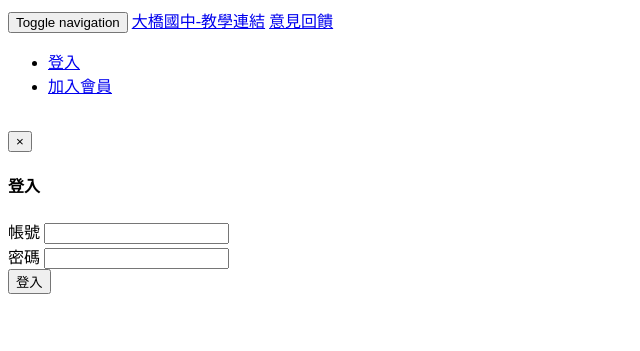
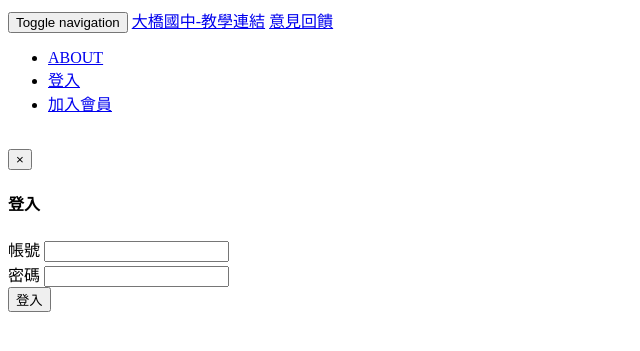
Before and after one commit to dc1020090/dcjhurl, a PHP site: page /dcjh/nav.php in a window 1280 px wide. Shown: the top 351 px of the page, without its empty margins (0-640 px from the left). Run offline with PHP 8.4, Linux system fonts and the light colour scheme; data that the repository does not hold is empty.

Commit message:
add about page

```diff
--- a/book/studentsee.php
+++ b/book/studentsee.php
@@ -13,6 +13,7 @@ if(isset($_SESSION['username']))
 else
 {
 	$_SESSION['error']=1;
+	exit;
 ?>
 <meta http-equiv="refresh" content="0;url=<?=$url?>index.php"></meta>
 <?php
--- a/nav.php
+++ b/nav.php
@@ -14,11 +14,13 @@
 
             <div class="collapse navbar-collapse" id="bs-example-navbar-collapse-1">
                 <ul class="nav navbar-nav navbar-right">
+				<li><a href="<?php echo $url ?>about.php">ABOUT</a></li>
                      <?php
 					  if(!isset($_SESSION['username']))
 					  {
 
 						 ?>
+
 						 <li><a href="#" data-toggle="modal" data-target="#login">登入</a></li>
 						 <li><a href="<?php echo $url ?>log/add.php">加入會員</a></li>
 					  <?php
```
